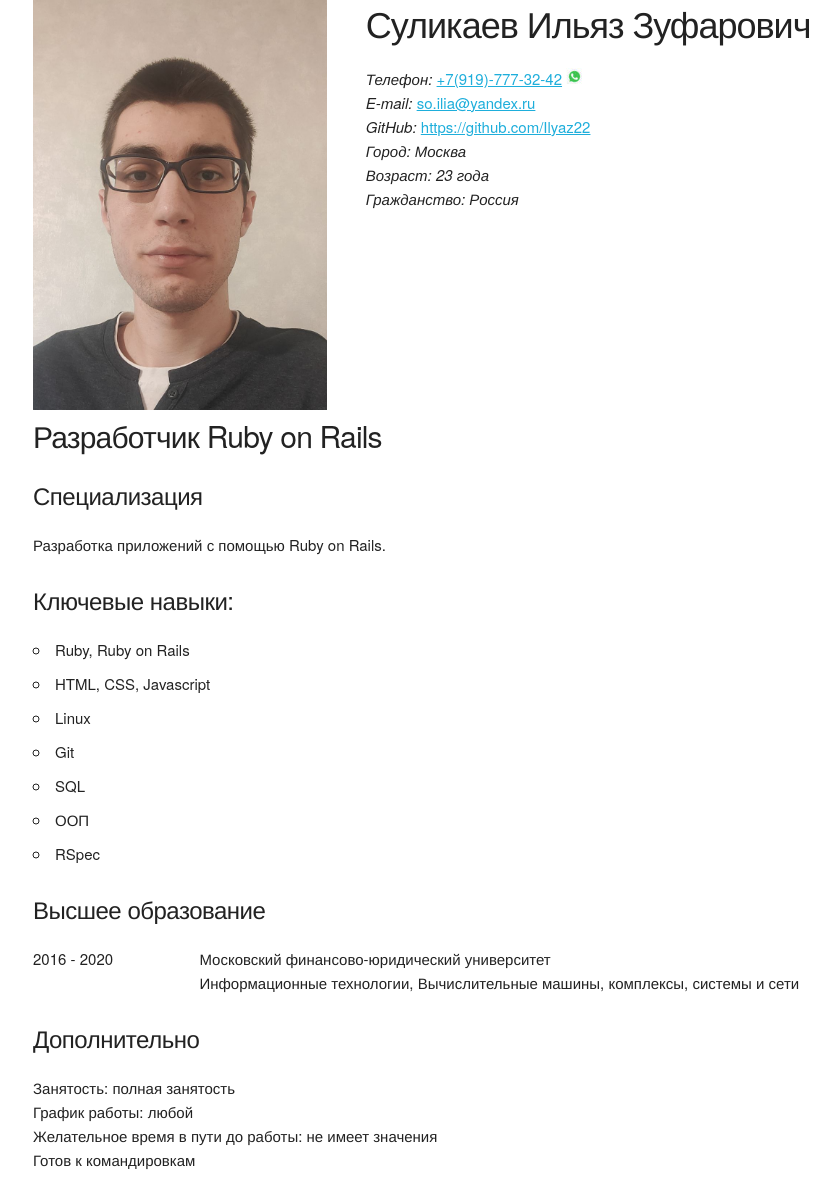
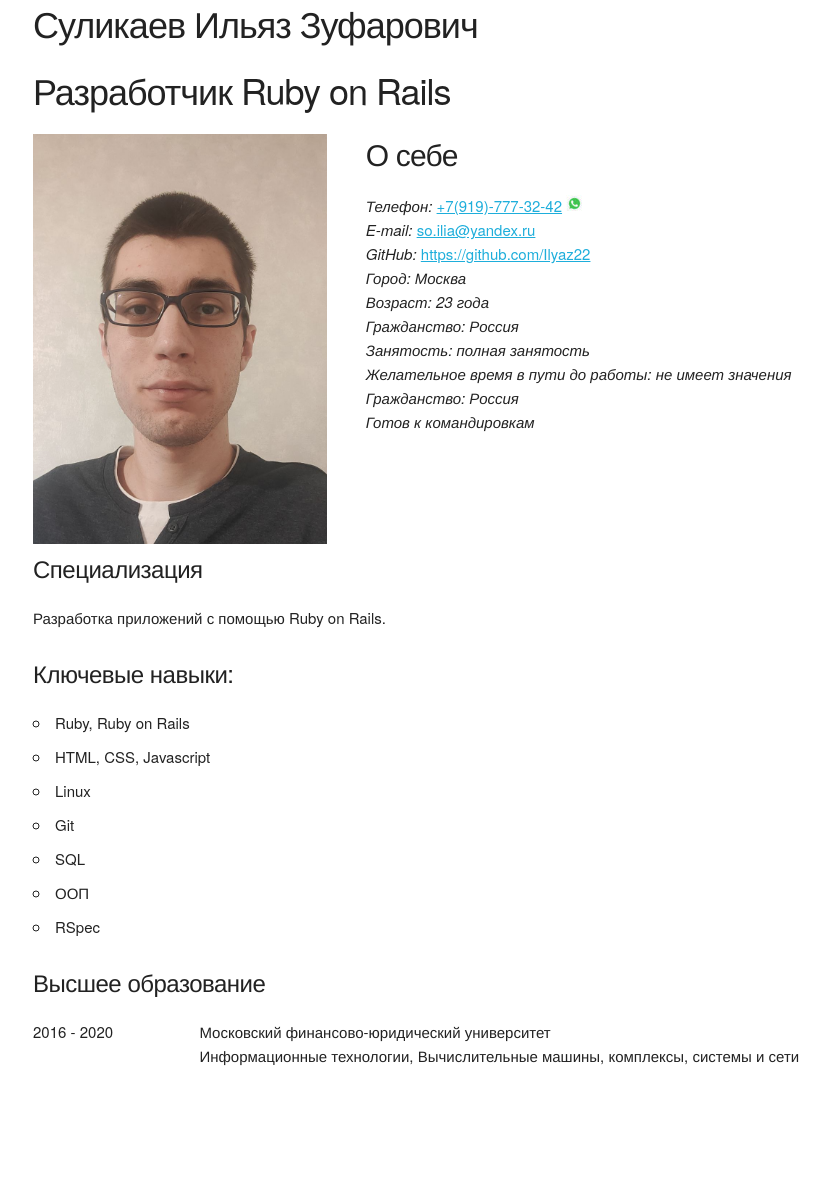
Before and after one commit to Ilyaz22/cv, a plain HTML site: page index.html in a window 1280 px wide. Shown: the whole page, without its empty margins (127-967 px from the left). After the commit the page ends 1093 px from the top, so only its background shows below. Drawn offline with Linux system fonts and the light colour scheme.

Commit message:
Небольшие поправки

```diff
--- a/index.html
+++ b/index.html
@@ -9,13 +9,16 @@
   <body>
     <div class="container">
 
+      <h3>Суликаев Ильяз Зуфарович</h3>
+      <h3>Разработчик Ruby on Rails</h3>
+
       <div class="row">
         <div class="four columns">
           <img class="u-max-full-width" src="images/фото.png" alt="Фото">
         </div>
 
         <div class="eight columns">
-          <h3>Суликаев Ильяз Зуфарович</h3>
+          <h4>О себе</h4>
           <ul>
             <em>Телефон: </em><a href="tel:+7(919)-777-32-42">+7(919)-777-32-42</a> <img src="images/whatsapp.jpg">
             <br><em>E-mail: </em><a href="mailto:so.ilia@yandex.ru">so.ilia@yandex.ru</a>
@@ -23,12 +26,16 @@
             <br><em>Город: Москва</em>
             <br><em>Возраст: 23 года</em>
             <br><em>Гражданство: Россия</em>
+            <br><em>Занятость: полная занятость</em>
+            <br><em>Желательное время в пути до работы: не имеет значения</em>
+            <br><em>Гражданство: Россия</em>
+            <br><em>Готов к командировкам</em>
+
           </ul>
         </div>
       </div>
 
       <div>
-        <h4>Разработчик Ruby on Rails</h4>
         <h5>Специализация</h5>
         <p>Разработка приложений с помощью Ruby on Rails.</p>
         <h5>Ключевые навыки:</h5>
@@ -54,17 +61,6 @@
         </div>
 
       </div>
-
-      <div>
-        <h5>Дополнительно</h5>
-        <p>
-          Занятость: полная занятость
-          <br>График работы: любой
-          <br>Желательное время в пути до работы: не имеет значения
-          <br>Готов к командировкам
-        </p>
-      </div>
-
     </div>
 
   </body>
```
